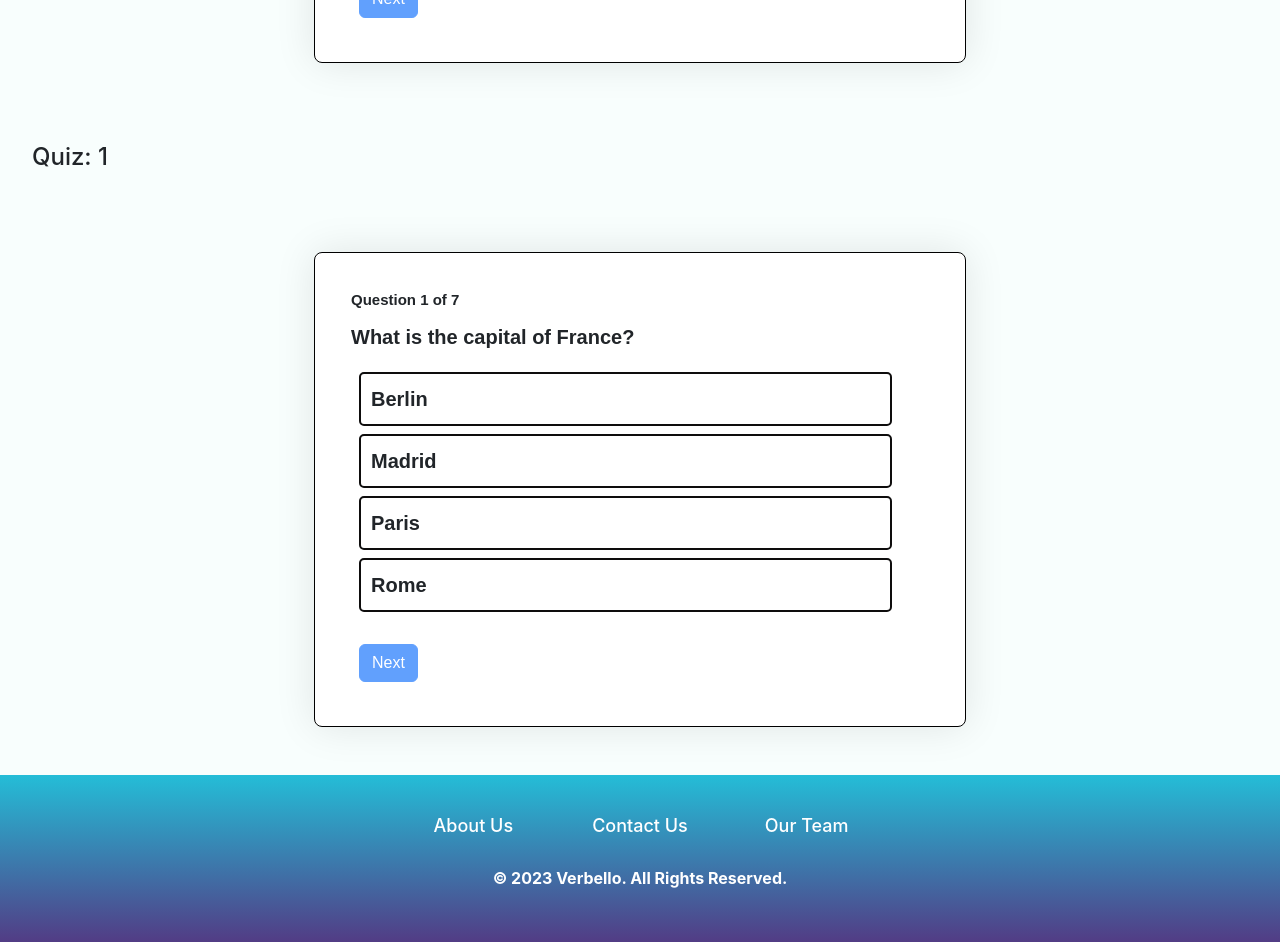
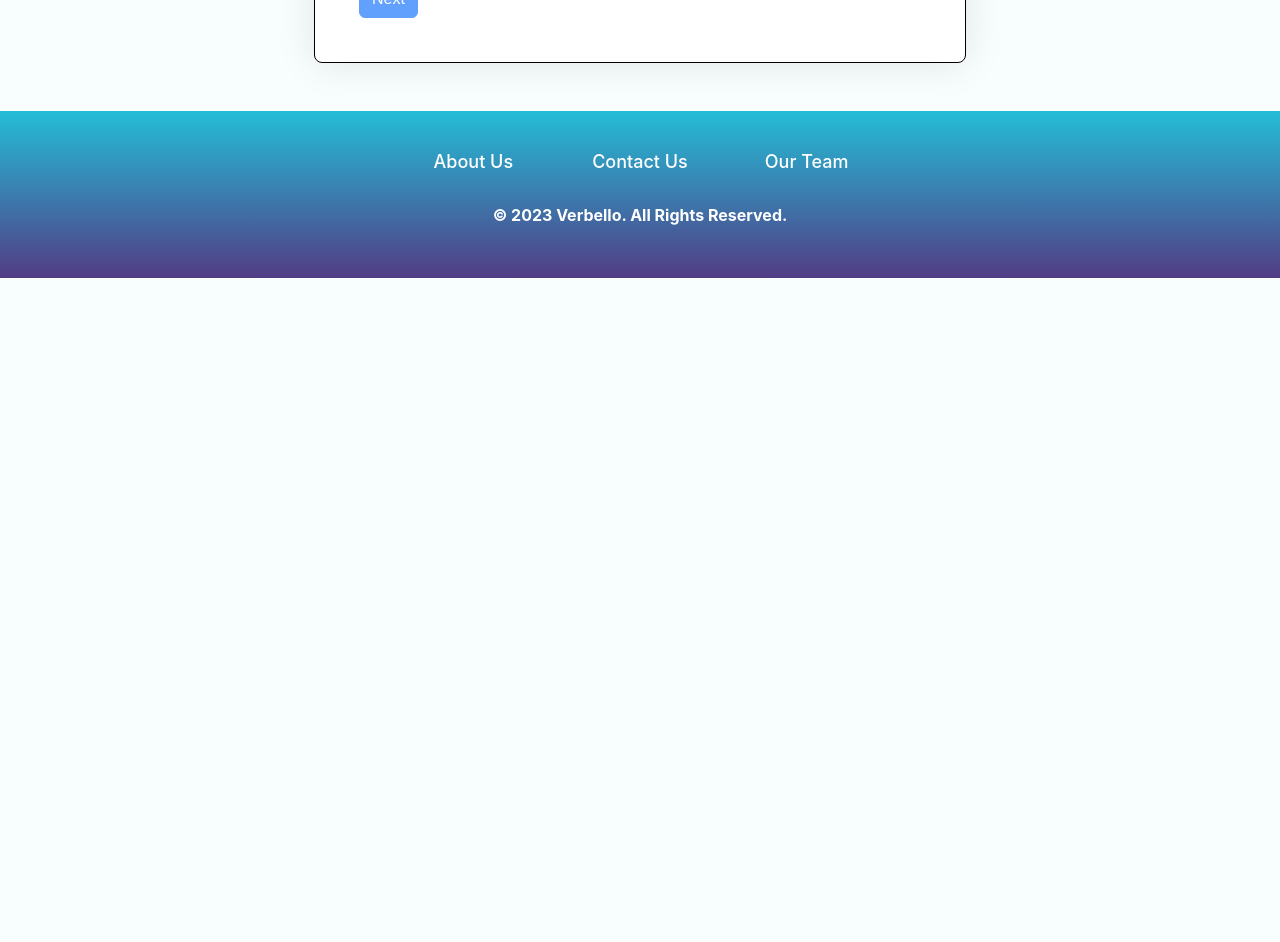
Before and after one commit to navneetjoshi223/VerbelloV2, a React (Create React App) app in the folder verbello/frontend/: page /quiz/1 in a window 1280 px wide. Shown: the part 600-1542 px from the top of the page. After the commit the page ends 878 px from the top, so only its background shows below. Built offline with nearby package versions, Linux system fonts and the light colour scheme.

Commit message:
Fixed duplicate quiz div

```diff
--- a/verbello/frontend/src/Components/Quiz/QuizQuestions.js
+++ b/verbello/frontend/src/Components/Quiz/QuizQuestions.js
@@ -161,61 +161,15 @@ const QuizQuestions = (props) => {
       )}
 
       <audio ref={correctAnswerAudioRef}>
-        <source src="./media/success-correct-answer.mp3" type="audio/mpeg" />
+        <source src="/media/success-correct-answer.mp3" type="audio/mpeg" />
         Your browser does not support the audio element.
       </audio>
 
       <audio ref={lessonCompletedAudioRef}>
-        <source src="./media/success-lesson-completed.mp3" type="audio/mpeg" />
+        <source src="/media/success-lesson-completed.mp3" type="audio/mpeg" />
         Your browser does not support the audio element.
       </audio>
 
-      {selectedOption !== null ? (
-        isAnsweredCorrectly ? (
-          <div className="alert alert-success mx-auto mt-2" role="alert">
-            Great job!
-          </div>
-        ) : (
-          <div className="alert alert-danger mx-auto mt-2" role="alert">
-            Incorrect answer! Please try again.
-          </div>
-        )
-      ) : null}
-
-      <h4 className="p-3 m-3">Quiz: {lessonName}</h4>
-
-      <div className="row">
-        <div className="quiz-container card m-5 mx-auto">
-          <div className="card-body">
-            <div className="question font-weight-bold">
-              Question {currentQuestion + 1} of {questions.length}
-            </div>
-            <div className="question-and-options">
-              <div className="question-text">
-                {questions[currentQuestion].question}
-              </div>
-              <div className="options">{renderOptions()}</div>
-            </div>
-            {currentQuestion < questions.length - 1 ? (
-              <button
-                onClick={handleNextClick}
-                className="btn btn-primary m-2 mt-4"
-                disabled={!isAnsweredCorrectly}
-              >
-                Next
-              </button>
-            ) : (
-              <button
-                onClick={handleCompleteQuiz}
-                className="btn btn-success mt-3"
-                disabled={!isAnsweredCorrectly}
-              >
-                Complete Quiz
-              </button>
-            )}
-          </div>
-        </div>
-      </div>
       <Footer />
     </>
   );
```
